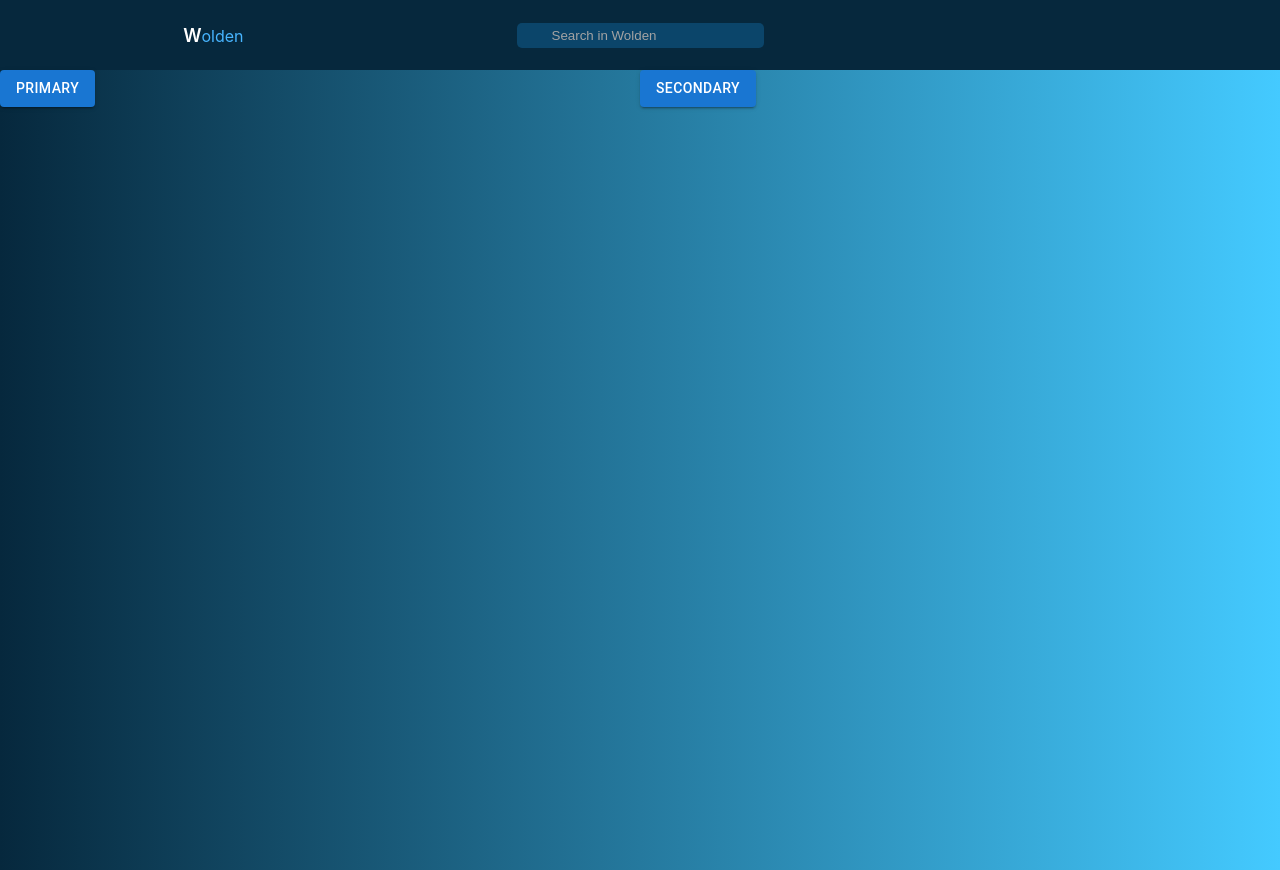
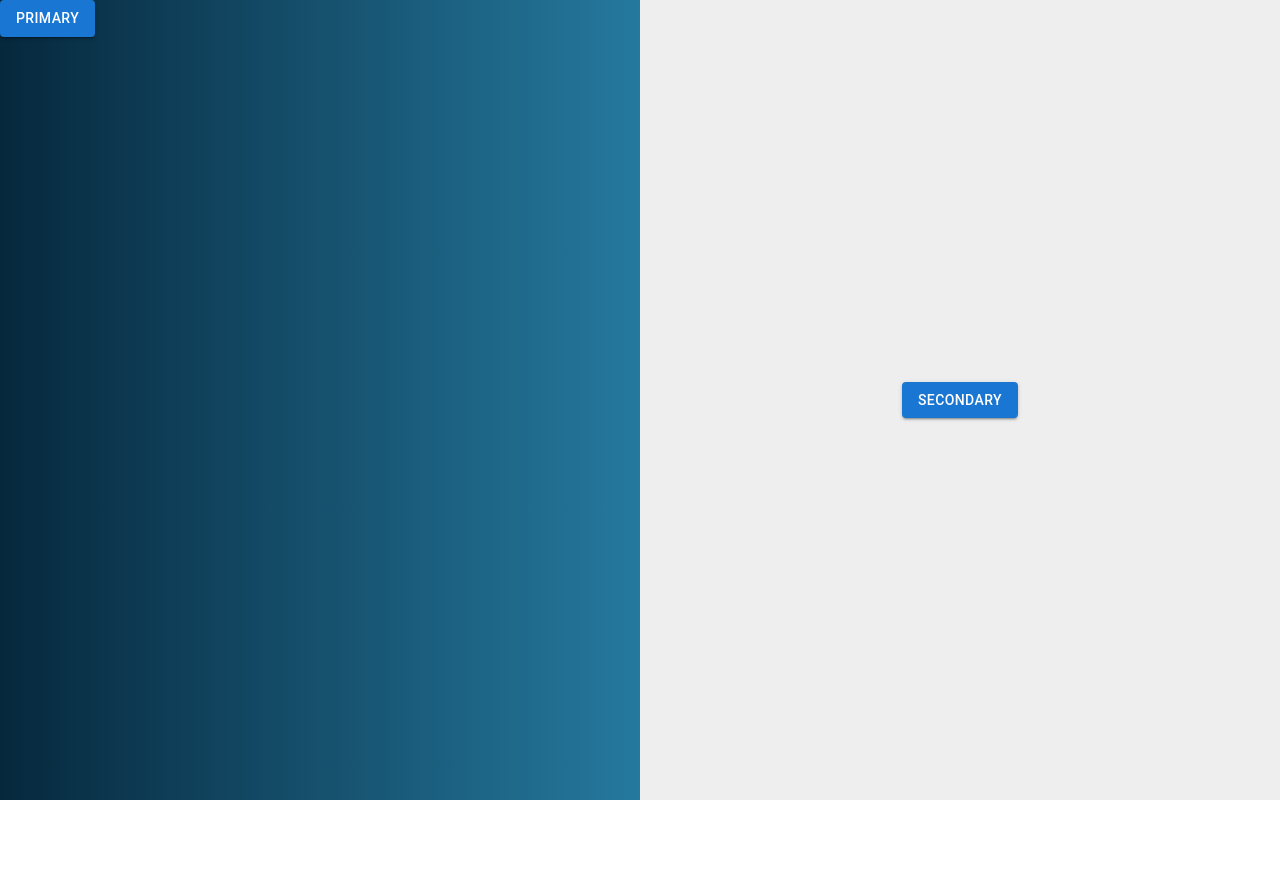
Before and after one commit to andresvpineros/wolden, a React (Create React App) app: page /login in a window 1280 px wide. After the commit the page ends 800 px from the top, so only its background shows below. Built offline with nearby package versions, Linux system fonts and the light colour scheme.

Commit message:
No navbar in login

```diff
--- a/src/App.js
+++ b/src/App.js
@@ -4,7 +4,7 @@
 import './assets/css/index.css';
 
 // Components
-import Navbar from './components/Navbar';
+// import Navbar from './components/Navbar';
 
 // Pages
 import Home from './pages/home';
@@ -13,7 +13,7 @@
 function App() {
   return (
     <div className="App">
-      <Navbar/>
+      {/* <Navbar/> */}
       <Routes>
         <Route path="/" element={<Home />} />
         <Route path="/login" element={<LogIn />} />
--- a/src/components/login/Login.module.scss
+++ b/src/components/login/Login.module.scss
@@ -1,5 +1,10 @@
 .login{
   background: linear-gradient(90deg, #06283D 0%, #44CAFF 100%);
   height: 100vh;
-
+  .login-form--container{
+    background-color: #eeeeee;
+    display: flex;
+    justify-content: center;
+    align-items: center;
+  }
 }
--- a/src/pages/home/index.js
+++ b/src/pages/home/index.js
@@ -1,8 +1,11 @@
 
 import React from 'react'
+import Navbar from '../../components/Navbar'
 
 export default function Home() {
   return (
-    <div></div>
+    <div>
+      <Navbar />
+    </div>
   )
 }
```
